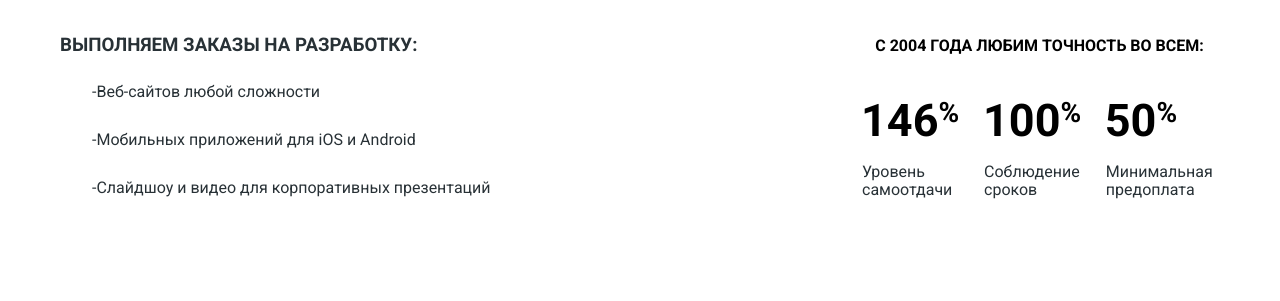
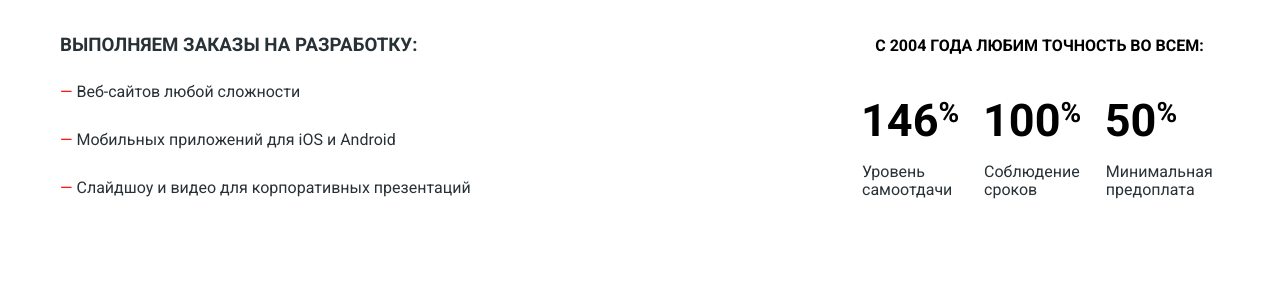
Before and after one commit to kollertvaleria/418811-nerds, a plain HTML site: page index.html in a window 1280 px wide. Shown: the part 1326-1627 px from the top of the page. Drawn offline with Linux system fonts and the light colour scheme.

Commit message:
добавила маркеры списку на index

```diff
--- a/css/style.css
+++ b/css/style.css
@@ -473,8 +473,15 @@ body {
     margin-bottom: 23px;
 }
 .about-us-element {
+    list-style-type: none;
+}
+.about-us-element {
     margin-bottom: 24px;
-    margin-left: -8px;
+    margin-left: -40px;
+}
+.about-us-element:before {
+    content: "— ";
+    color: red;
 }
 .about-us-right {
     float: right;
--- a/index.html
+++ b/index.html
@@ -96,10 +96,10 @@
                     <p class="left-title1">Мы — маленькая, но гордая дизайн-студия из Краснодара.</p>
                     <p class="left-text">Исповедуем принципы минимализма и чистоты. Ставим математический расчет выше креатива. Работаем не покладая рук, как роботы</p>
                     <h3 class="left-title2">Выполняем заказы на разработку:</h3>
-                        <ul class="about-us-list list">
-                            <li class="about-us-element"><span class="about-us-space">-</span>Веб-сайтов любой сложности</li>
-                            <li class="about-us-element"><span class="about-us-space">-</span>Мобильных приложений для iOS и Android</li>
-                            <li class="about-us-element"><span class="about-us-space">-</span>Слайдшоу и видео для корпоративных презентаций</li>
+                        <ul class="about-us-list">
+                            <li class="about-us-element">Веб-сайтов любой сложности</li>
+                            <li class="about-us-element">Мобильных приложений для iOS и Android</li>
+                            <li class="about-us-element">Слайдшоу и видео для корпоративных презентаций</li>
                         </ul>
                 </div>
                 <div class="about-us-right">
```
